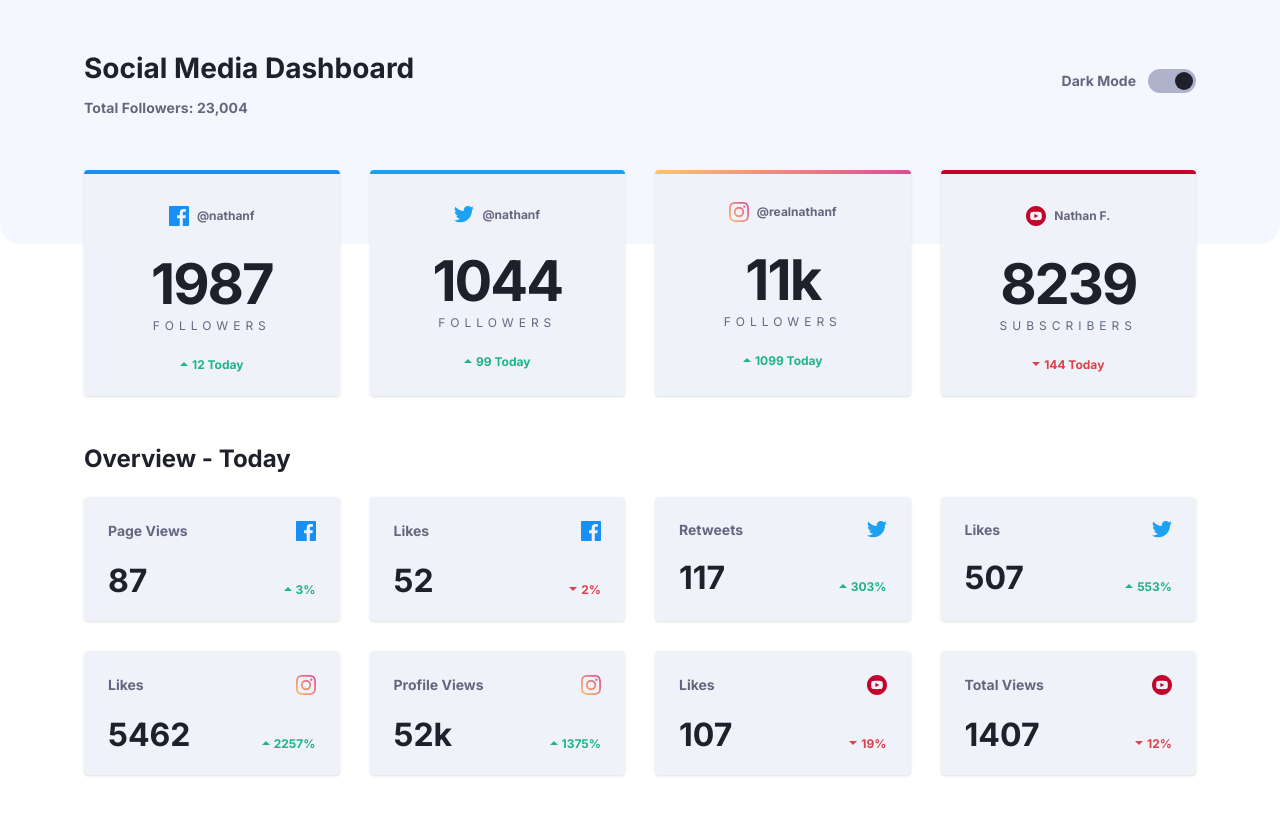
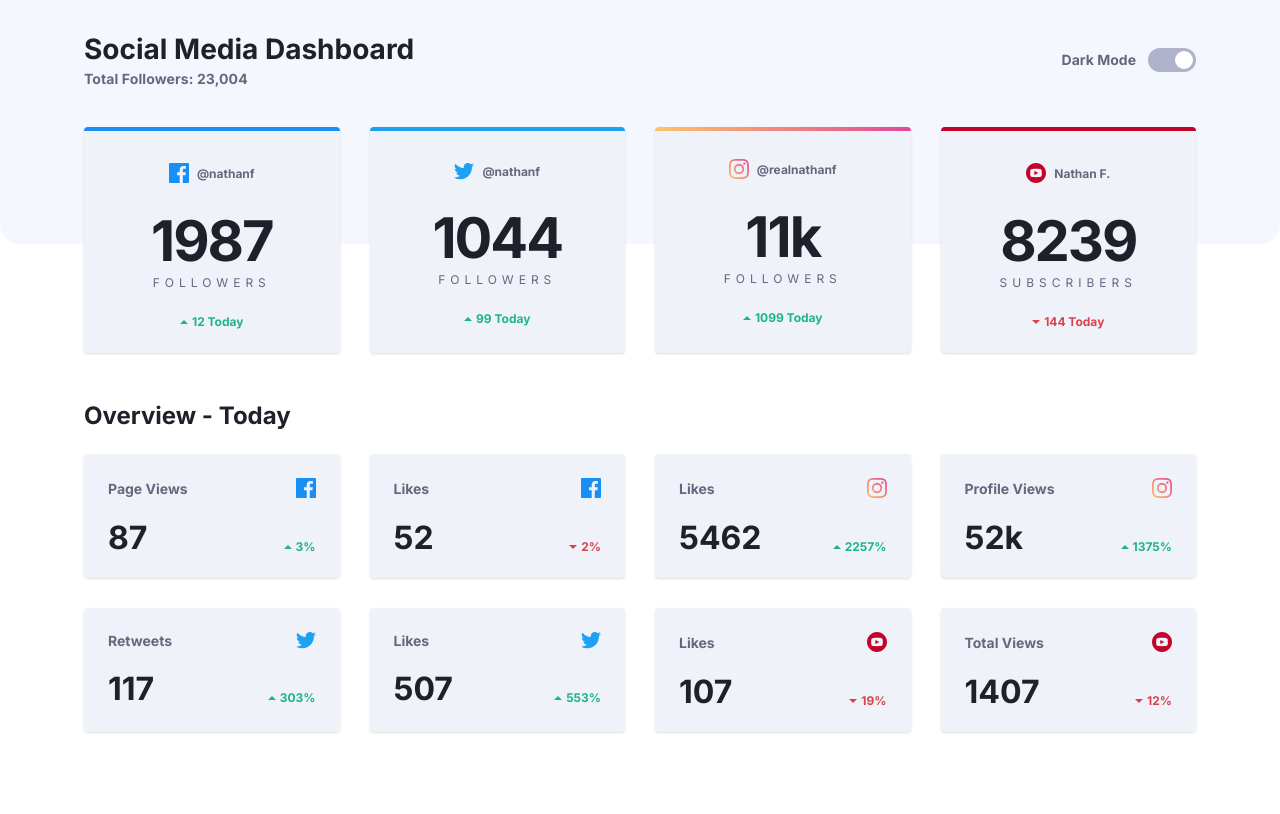
Before and after one commit to john-mirage/social-media-dashboard, a website built with Vite: page index.html in a window 1280 px wide. Built offline with nearby package versions, Linux system fonts and the light colour scheme.

Commit message:
feat: add social meta tags

```diff
--- a/index.html
+++ b/index.html
@@ -1,14 +1,32 @@
 <!DOCTYPE html>
-<html lang="en">
+<html lang="en" dir="ltr">
 
 <head>
     <meta charset="UTF-8" />
+    <meta name="viewport" content="width=device-width, initial-scale=1.0" />
     <link rel="icon" type="image/png" href="/src/images/favicon.png" />
     <link rel="preconnect" href="https://fonts.googleapis.com">
     <link rel="preconnect" href="https://fonts.gstatic.com" crossorigin>
     <link href="https://fonts.googleapis.com/css2?family=Inter:wght@400;700&display=swap" rel="stylesheet">
-    <meta name="viewport" content="width=device-width, initial-scale=1.0" />
-    <title>Social Media Dashboard</title>
+
+    <!-- Primary Meta Tags -->
+    <title>Social media dashboard</title>
+    <meta name="title" content="Social media dashboard">
+    <meta name="description" content="Frontend Mentor challenge solution for: Social media dashboard">
+
+    <!-- Open Graph / Facebook -->
+    <meta property="og:type" content="website">
+    <meta property="og:url" content="https://john-mirage.github.io/social-media-dashboard/">
+    <meta property="og:title" content="Social media dashboard">
+    <meta property="og:description" content="Frontend Mentor challenge solution for: Social media dashboard">
+    <meta property="og:image" content="https://john-mirage.github.io/social-media-dashboard/preview.jpg">
+
+    <!-- Twitter -->
+    <meta property="twitter:card" content="summary_large_image">
+    <meta property="twitter:url" content="https://john-mirage.github.io/social-media-dashboard/">
+    <meta property="twitter:title" content="Social media dashboard">
+    <meta property="twitter:description" content="Frontend Mentor challenge solution for: Social media dashboard">
+    <meta property="twitter:image" content="https://john-mirage.github.io/social-media-dashboard/preview.jpg">
 </head>
 
 <body class="page">
--- a/src/data/social-medias.ts
+++ b/src/data/social-medias.ts
@@ -8,6 +8,7 @@ const socialMedias = [
     name: "facebook",
     account: "@nathanf",
     logo: facebookLogo,
+    order: "first",
     primary: {
       value: "1987",
       type: "followers",
@@ -30,6 +31,7 @@ const socialMedias = [
     name: "twitter",
     account: "@nathanf",
     logo: twitterLogo,
+    order: "third",
     primary: {
       value: "1044",
       type: "followers",
@@ -52,6 +54,7 @@ const socialMedias = [
     name: "instagram",
     account: "@realnathanf",
     logo: instagramLogo,
+    order: "second",
     primary: {
       value: "11k",
       type: "followers",
@@ -74,6 +77,7 @@ const socialMedias = [
     name: "youtube",
     account: "Nathan F.",
     logo: youtubeLogo,
+    order: "fourth",
     primary: {
       value: "8239",
       type: "subscribers",
--- a/src/main.ts
+++ b/src/main.ts
@@ -14,18 +14,16 @@ interface SocialMedia {
     name: string;
     account: string;
     logo: string;
+    order: string;
     primary: Stat;
     secondary: Stat[];
 }
 
 const socialMediaGrid = document.querySelector("#social-media-grid") as HTMLDivElement;
 const socialMediaTemplate = document.querySelector("#social-media-template") as HTMLTemplateElement;
-
 const statGrid = document.querySelector("#stat-grid") as HTMLDivElement;
 const statTemplate = document.querySelector("#stat-template") as HTMLTemplateElement;
-
 const themeButton = document.getElementById("theme-switcher") as HTMLInputElement;
-
 const themeManager = new ThemeManager();
 
 if (themeManager.theme === "light") themeButton.checked = true;
@@ -65,11 +63,13 @@ socialMedias.forEach((socialMedia: SocialMedia) => {
 
     socialMedia.secondary.forEach((stat) => {
         const statFragment = statTemplate.content.cloneNode(true) as HTMLElement;
+        const statDiv = statFragment.querySelector(".stat") as HTMLDivElement;
         const statName = statFragment.querySelector(".stat__name") as HTMLHeadingElement;
         const statIcon = statFragment.querySelector(".stat__icon") as HTMLImageElement;
         const statValue = statFragment.querySelector(".stat__value") as HTMLParagraphElement;
         const statCarretIcon = statFragment.querySelector(".stat__carret-icon") as HTMLImageElement;
         const statUpdate = statFragment.querySelector(".stat__update") as HTMLParagraphElement;
+        statDiv.classList.add(`stat--${socialMedia.order}`);
         statName.textContent = stat.type;
         statIcon.setAttribute("src", socialMedia.logo);
         statIcon.setAttribute("alt", socialMedia.name);
--- a/src/styles/components/header.css
+++ b/src/styles/components/header.css
@@ -23,6 +23,7 @@
     font-weight: 600;
     color: var(--color-primary-text);
     transition: color 150ms;
+    margin-top: 0;
     margin-bottom: 0.4rem;
 }
 
@@ -32,6 +33,7 @@
     letter-spacing: 0.01rem;
     color: var(--color-secondary-text);
     transition: color 150ms;
+    margin: 0;
 }
 
 @media screen and (min-width: 576px) {
--- a/src/styles/components/stat.css
+++ b/src/styles/components/stat.css
@@ -12,6 +12,11 @@
 .stat:hover {
     background-color: var(--color-card-hover);
 }
+
+.stat--first { order: 1; }
+.stat--second { order: 2 }
+.stat--third { order: 3 }
+.stat--fourth { order: 4 }
 
 .stat__header {
     display: flex;
--- a/src/styles/components/toggle-button.css
+++ b/src/styles/components/toggle-button.css
@@ -20,6 +20,7 @@
     -webkit-appearance: none;
     -moz-appearance: none;
     appearance: none;
+    margin: 0;
 }
 
 .toggle-button__input:focus {
@@ -64,6 +65,7 @@
 .light .toggle-button__gradient {
     visibility: hidden;
     opacity: 0;
+    background: var(--color-toggle-hover);
 }
 
 .light .toggle-button:hover .toggle-button__gradient {
@@ -77,12 +79,11 @@
     width: 1.8rem;
     height: 1.8rem;
     border-radius: 9999px;
-    background-color: var(--color-primary-text);
+    background-color: var(--color-toggle-handle);
     transition: background-color 150ms, transform 150ms;
 }
 
 .light .toggle-button__handle {
-    background-color: var(--color-primary-text);
     transform: translateX(2.4rem);
 }
 
--- a/src/styles/main.css
+++ b/src/styles/main.css
@@ -14,6 +14,7 @@
 	--color-youtube: hsl(348, 97%, 39%);
 
 	--color-toggle: linear-gradient(to right,hsl(210, 78%, 56%),hsl(146, 68%, 55%));
+	--color-toggle-handle: hsl(230, 17%, 14%);
 	--color-bg: hsl(230, 17%, 14%);
 	--color-bg-pattern: hsl(232, 19%, 15%);
 	--color-card: hsl(228, 28%, 20%);
@@ -25,6 +26,8 @@
 
 :root.light {
 	--color-toggle: hsl(230, 22%, 74%);
+	--color-toggle-handle: hsl(0, 0%, 100%);
+	--color-toggle-hover: linear-gradient(to right,hsl(210, 78%, 56%),hsl(146, 68%, 55%));
 	--color-bg: hsl(0, 0%, 100%);
 	--color-bg-pattern: hsl(225, 100%, 98%);
 	--color-card: hsl(227, 47%, 96%);
```
